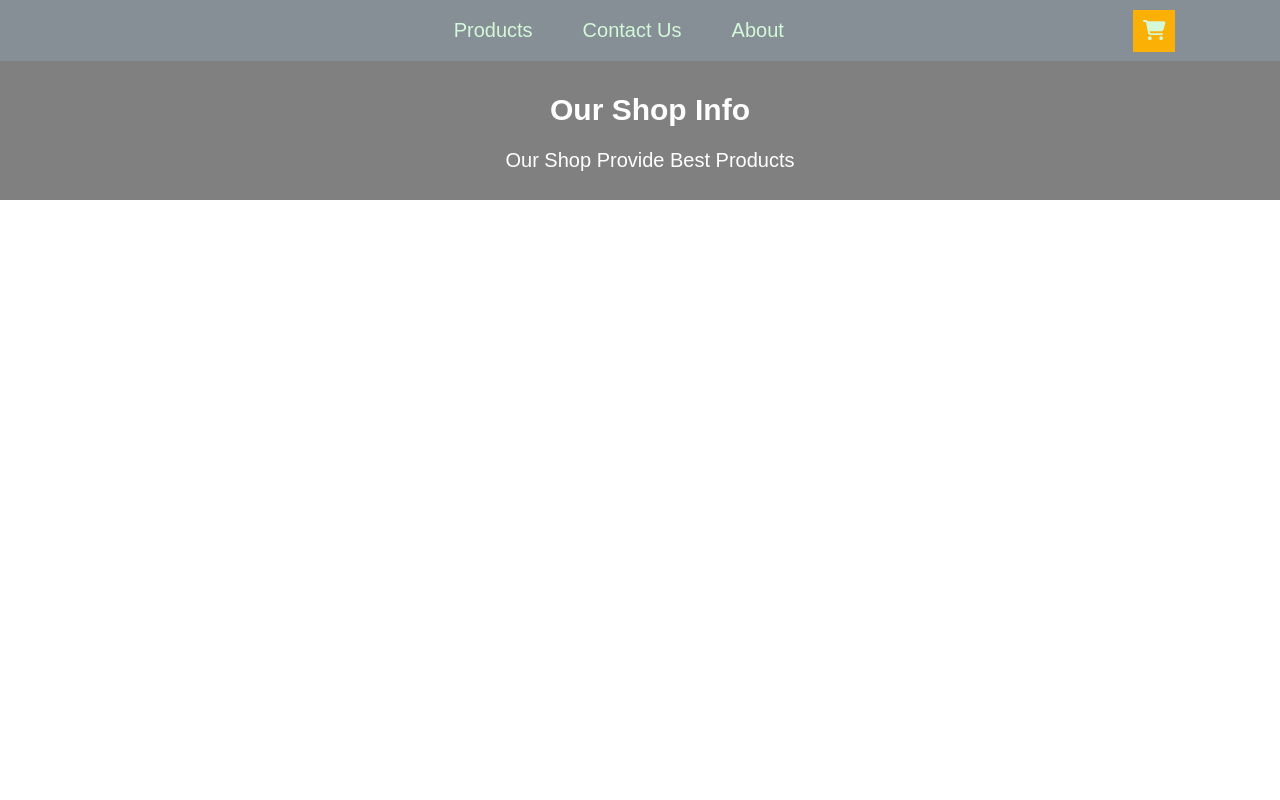
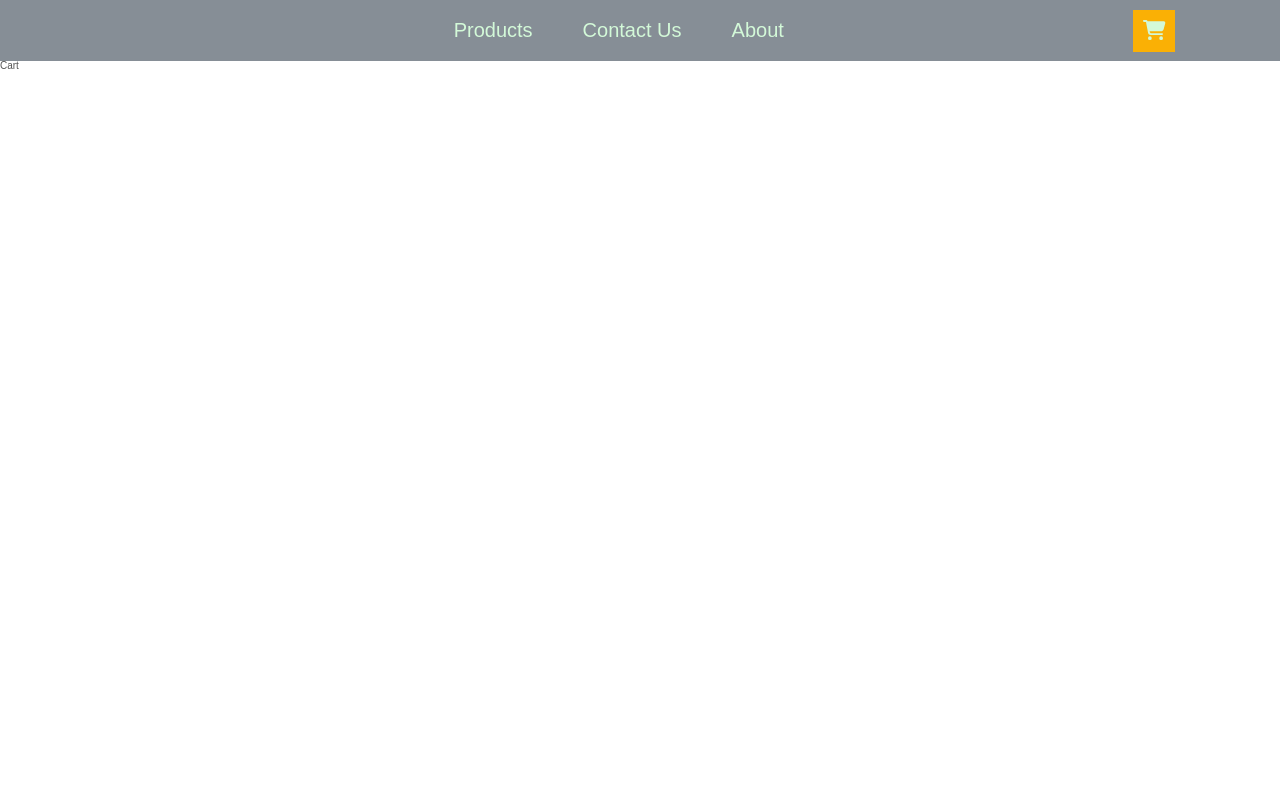
Before and after one commit to Tim2095/Shop, a Vue app: page /shoppingCart in a window 1280 px wide. Shown: the top 800 px of the page. Built offline with nearby package versions, Linux system fonts and the light colour scheme.

Commit message:
Fix the cart

```diff
--- a/src/pages/ProductPage.vue
+++ b/src/pages/ProductPage.vue
@@ -22,7 +22,7 @@ import { useProductStore } from '../stores/product.js'
 import BaseSpinner from '../ui/BaseSpinner.vue'
 
 const store = useProductStore()
-console.log(store.isLoading)
+
 onMounted(() => {
   store.loadProduct()
 })
--- a/src/pages/ShoppingCart.vue
+++ b/src/pages/ShoppingCart.vue
@@ -1,9 +1,6 @@
 <template>
-  <div v-for="pr in st">
-
-    <div>{{ pr.name }}</div>
-    <div>{{ pr.price }}</div>
-
+  <div>
+    Cart
   </div>
 </template>
 
@@ -21,5 +18,6 @@ const st = JSON.parse(localStorage.getItem('product'))
 <style scoped>
 div {
   height: 100vh;
+
 }
 </style>
```
